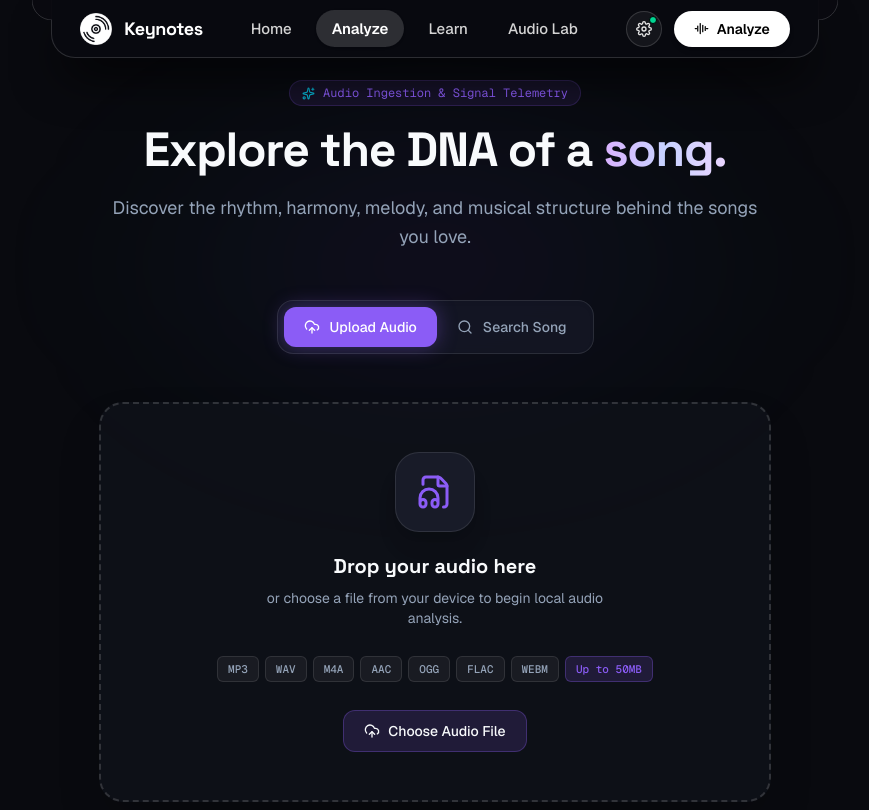
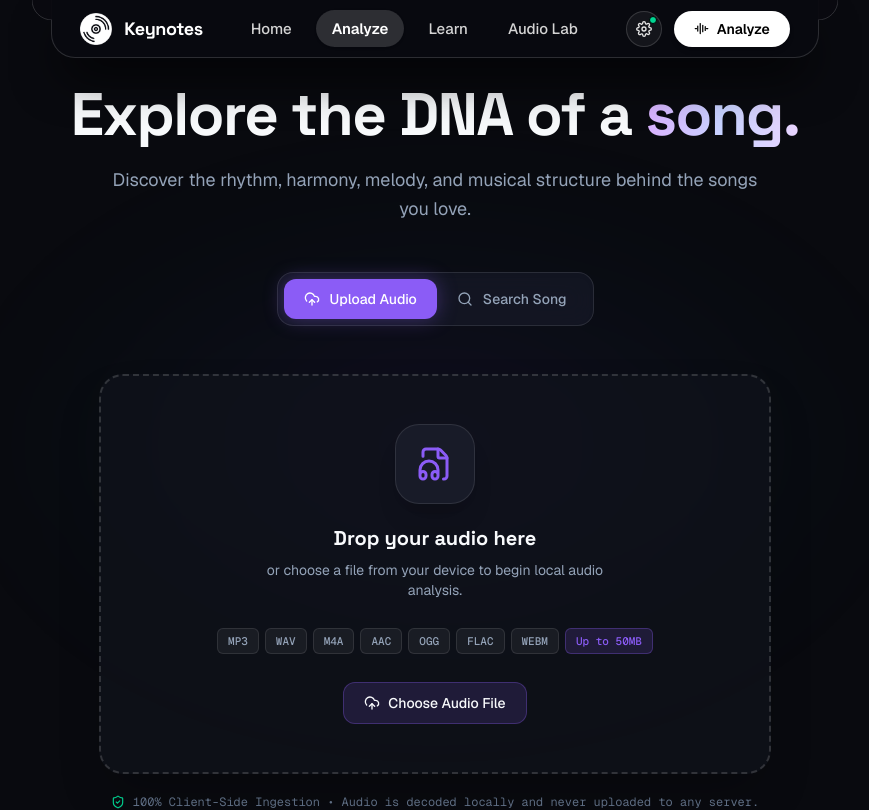
Before and after one commit to navaneethsankar07/keynote, a Next.js app: page /analyze in a window 1280 px wide. Shown: the top 810 px of the page, without its empty margins (205-1074 px from the left). Built offline with nearby package versions, Linux system fonts and the light colour scheme.

Commit message:
feat(analyze): remove ingestion badge and adjust page height to fill 100vh viewport

```diff
--- a/src/components/features/analyze/AnalyzerHeader.tsx
+++ b/src/components/features/analyze/AnalyzerHeader.tsx
@@ -1,17 +1,10 @@
 import React from "react";
-import { Sparkles } from "lucide-react";
 
 export function AnalyzerHeader() {
   return (
     <div className="text-center max-w-3xl mx-auto space-y-4">
-      {/* Phase Badge */}
-      <div className="inline-flex items-center gap-2 px-3 py-1 rounded-full bg-accent-violet/10 border border-accent-violet/20 text-accent-violet text-xs font-mono">
-        <Sparkles size={13} className="text-accent-cyan" />
-        <span>Audio Ingestion & Signal Telemetry</span>
-      </div>
-
       {/* Main Headline */}
-      <h1 className="font-display text-3xl sm:text-4xl md:text-5xl font-bold tracking-tight text-text-primary leading-[1.15]">
+      <h1 className="font-display text-3xl sm:text-4xl md:text-5xl lg:text-6xl font-bold tracking-tight text-text-primary leading-[1.15]">
         Explore the DNA of a{" "}
         <span className="bg-gradient-to-r from-purple-300 via-indigo-200 to-purple-200 bg-clip-text text-transparent">
           song.
--- a/src/components/features/analyze/AnalyzerView.tsx
+++ b/src/components/features/analyze/AnalyzerView.tsx
@@ -91,10 +91,10 @@ export function AnalyzerView() {
   };
 
   return (
-    <div className="relative isolate min-h-[calc(100vh-80px)] py-12 sm:py-16 md:py-20 px-4 sm:px-6 lg:px-8">
+    <div className="relative isolate min-h-[calc(100vh-80px)] flex flex-col justify-center py-12 sm:py-16 md:py-20 px-4 sm:px-6 lg:px-8">
       {/* Background Decorative Ambient Radial Glow */}
       <div
-        className="pointer-events-none absolute top-10 left-1/2 -translate-x-1/2 h-[450px] w-[800px] max-w-[120vw] rounded-full bg-[radial-gradient(ellipse_at_center,rgba(124,58,237,0.08)_0%,rgba(6,182,212,0.02)_50%,transparent_70%)] blur-3xl -z-10"
+        className="pointer-events-none absolute top-1/2 left-1/2 -translate-x-1/2 -translate-y-1/2 h-[550px] w-[950px] max-w-[130vw] rounded-full bg-[radial-gradient(ellipse_at_center,rgba(124,58,237,0.08)_0%,rgba(6,182,212,0.02)_50%,transparent_70%)] blur-3xl -z-10"
         aria-hidden="true"
       />
 
```
